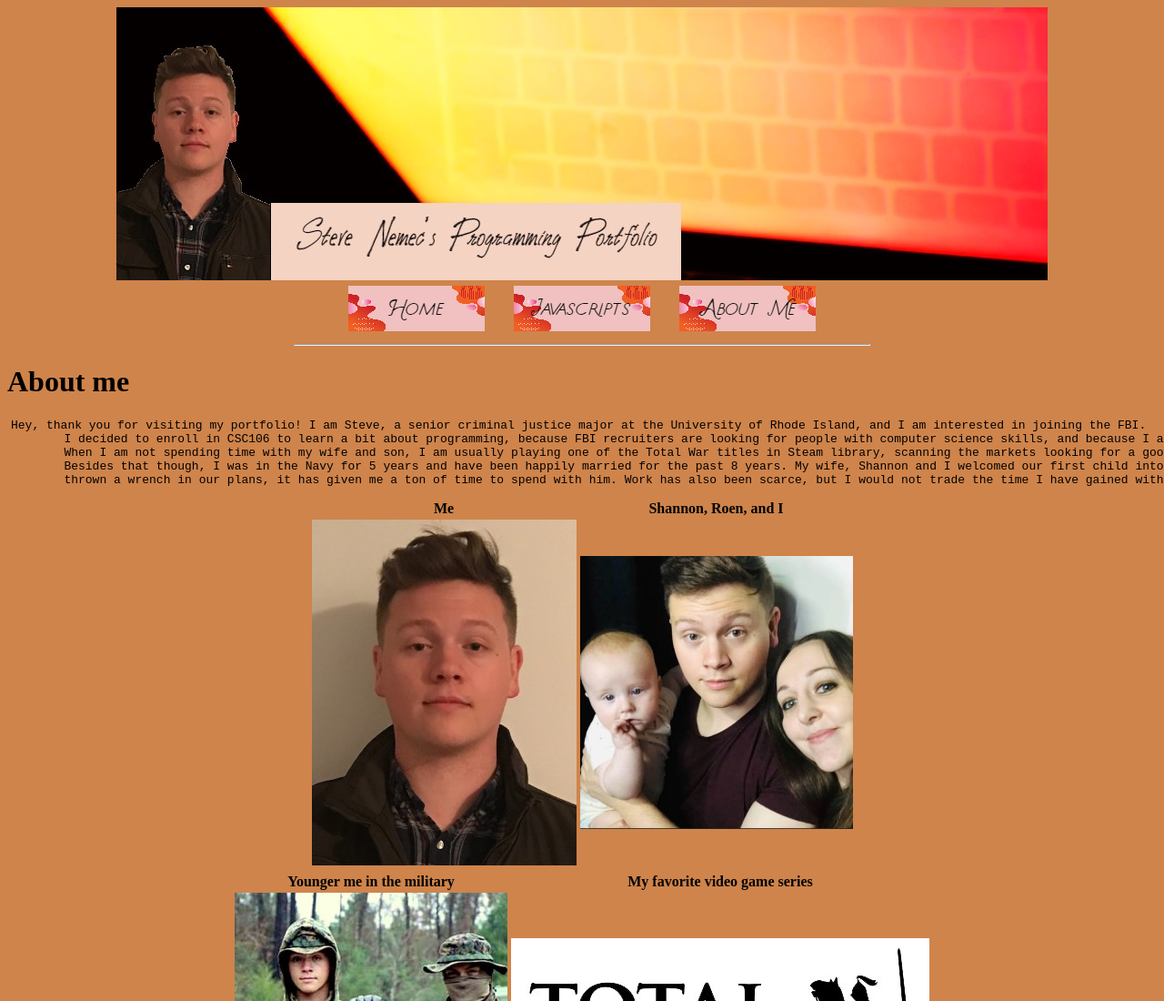
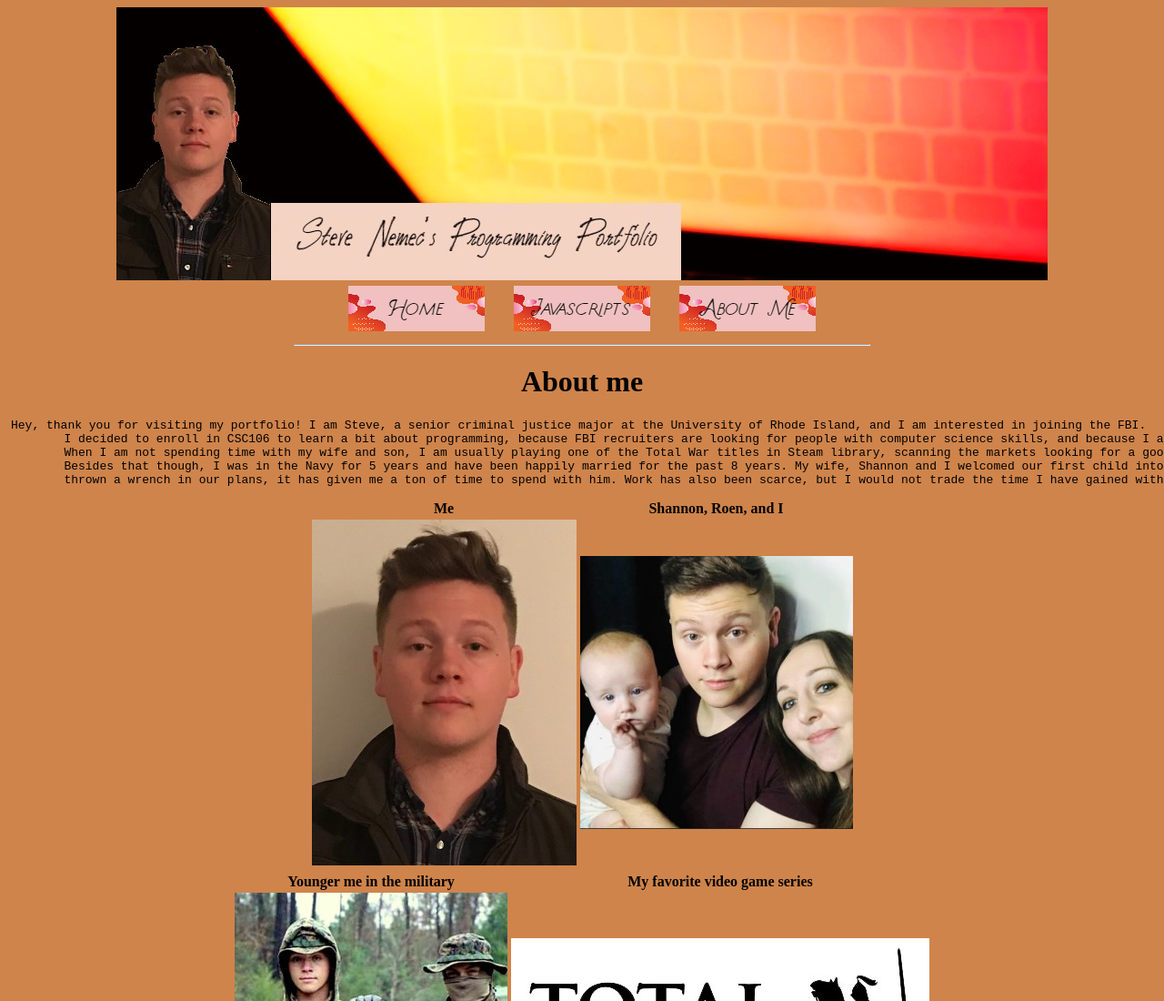
Before and after one commit to stevenemec/stevenemec.github.io, a plain HTML site: page about.html in a window 1280 px wide. Shown: the top 1100 px of the page at 91% size. Drawn offline with Linux system fonts and the light colour scheme.

Commit message:
Update about.html

```diff
--- a/about.html
+++ b/about.html
@@ -27,7 +27,7 @@ th
             </thead>
         </table>
         <hr style="width:50%">
-    <h1>About me</h1>
+        <center><h1>About me</h1></center>
         <center><pre justify="center">Hey, thank you for visiting my portfolio! I am Steve, a senior criminal justice major at the University of Rhode Island, and I am interested in joining the FBI.
         I decided to enroll in CSC106 to learn a bit about programming, because FBI recruiters are looking for people with computer science skills, and because I am a huge video game nerd.
         When I am not spending time with my wife and son, I am usually playing one of the Total War titles in Steam library, scanning the markets looking for a good crypto currency to invest in or giving my dog some TLC.
```
